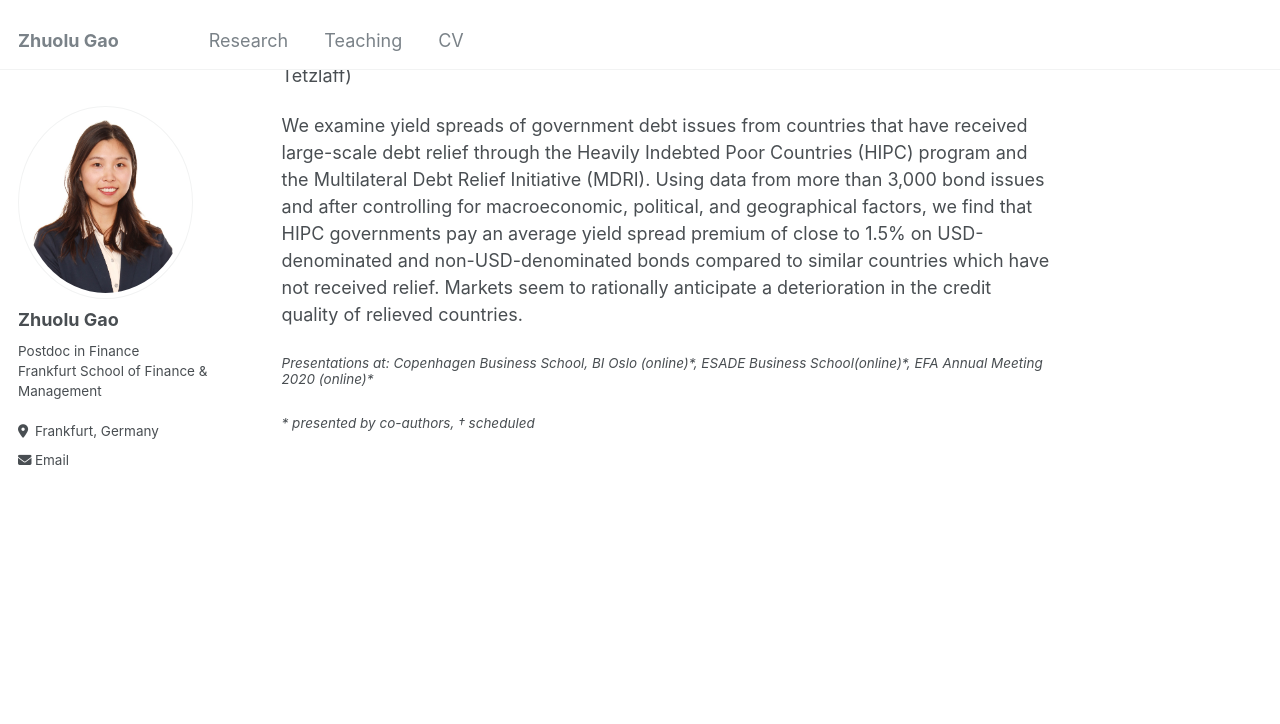
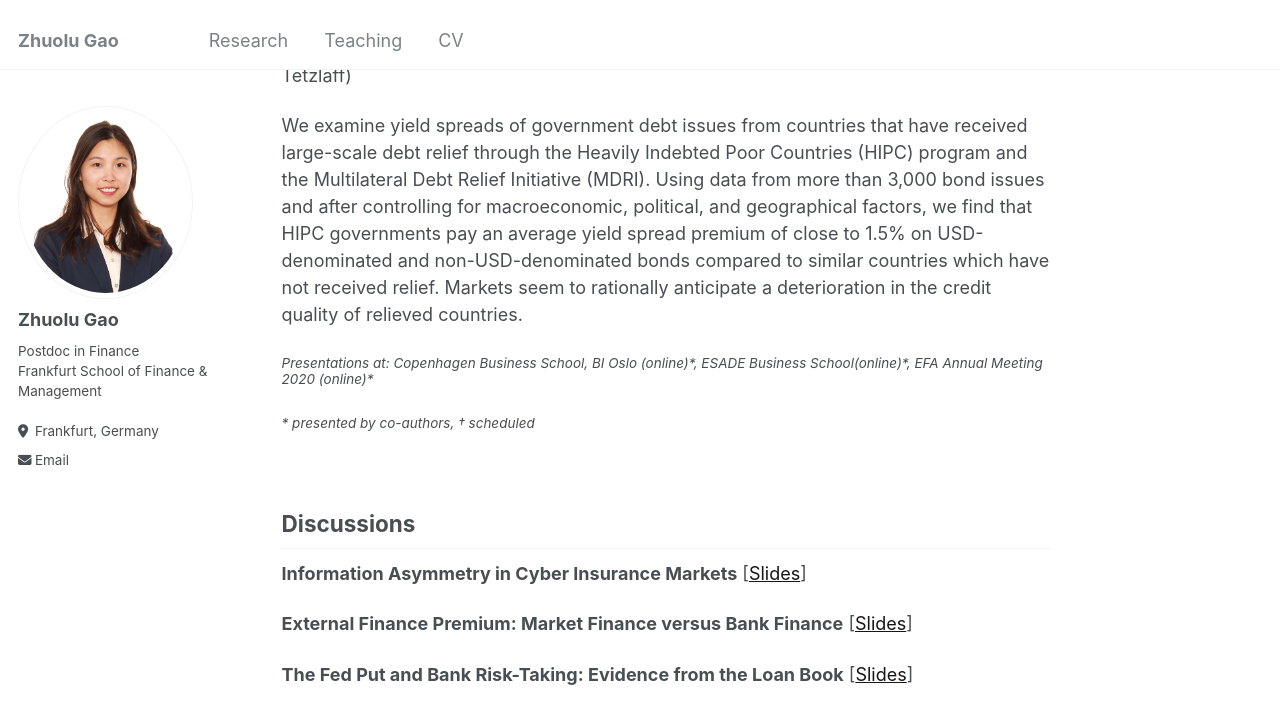
Before and after one commit to zhuolugao/zhuolugao.github.io, a Jekyll site: the page built from _pages/about.md, in a window 1280 px wide and 900 px high, scrolled down 1956 px. Shown: the top 724 px of the window. Built offline with Jekyll 4.4.1, drawn with Linux system fonts in a browser that asks for light colours; before the commit the page ends 2583 px from its top, so only the background shows below that.

Commit message:
add discussion and update CV

```diff
--- a/_pages/about.md
+++ b/_pages/about.md
@@ -11,7 +11,7 @@ I am a Postdoctoral Researcher in Finance at Frankfurt School of Finance & Manag
 
 Research interests: Empirical Asset Pricing, Financial Intermediation, Credit Risk.
 
-[Curriculum Vitae](/files/CV_ZhuoluGao.pdf)
+[Curriculum Vitae](/files/CV_ZhuoluGao.pdf?v=20260729)
 
 
 <br/>
@@ -26,3 +26,13 @@ Research interests: Empirical Asset Pricing, Financial Intermediation, Credit Ri
 
 {% capture wp %}{% include working_papers.md %}{% endcapture %}
 {{ wp | markdownify }}
+
+<br/>
+
+## Discussions
+
+**Information Asymmetry in Cyber Insurance Markets** [[Slides]({{ site.baseurl }}/files/Discussion_CyberInsurance.pdf)]
+
+**External Finance Premium: Market Finance versus Bank Finance** [[Slides]({{ site.baseurl }}/files/Discussion_ExternalFinancePremium.pdf)]
+
+**The Fed Put and Bank Risk-Taking: Evidence from the Loan Book** [[Slides]({{ site.baseurl }}/files/Discussion_FMA_FedPut.pdf)]
```
Also changed, not shown: _pages/cv.md (+3 -3 lines), 4 other files.
